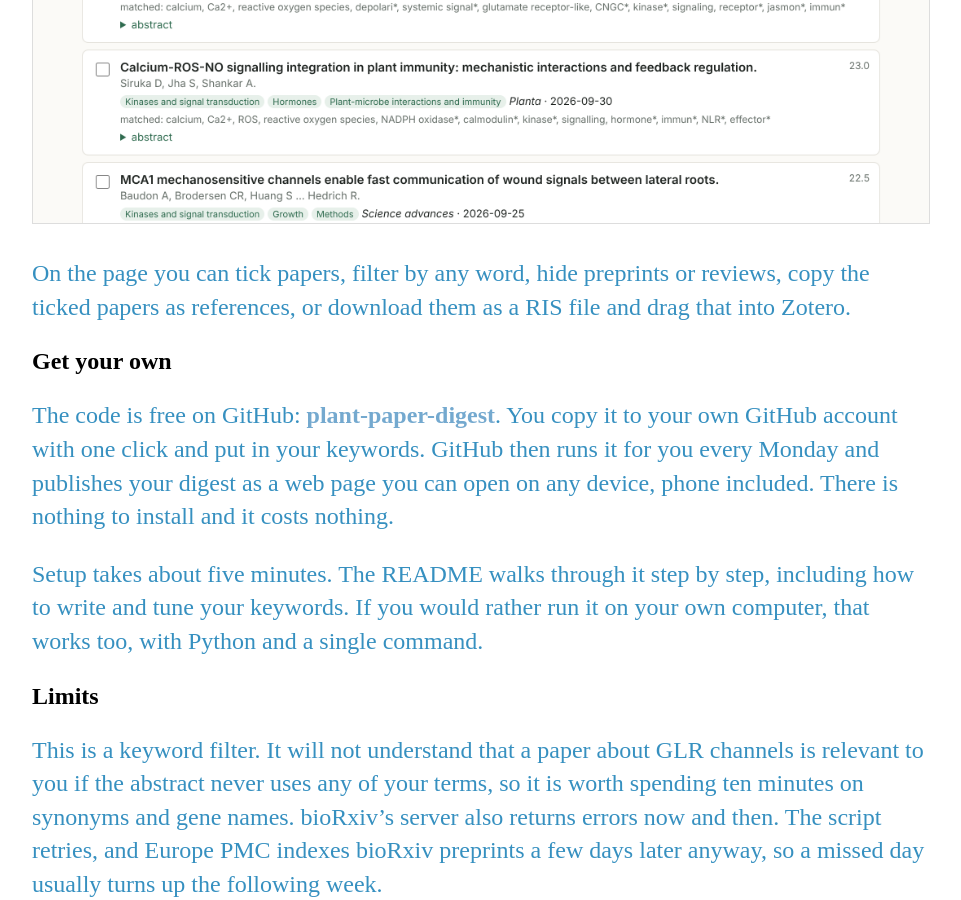
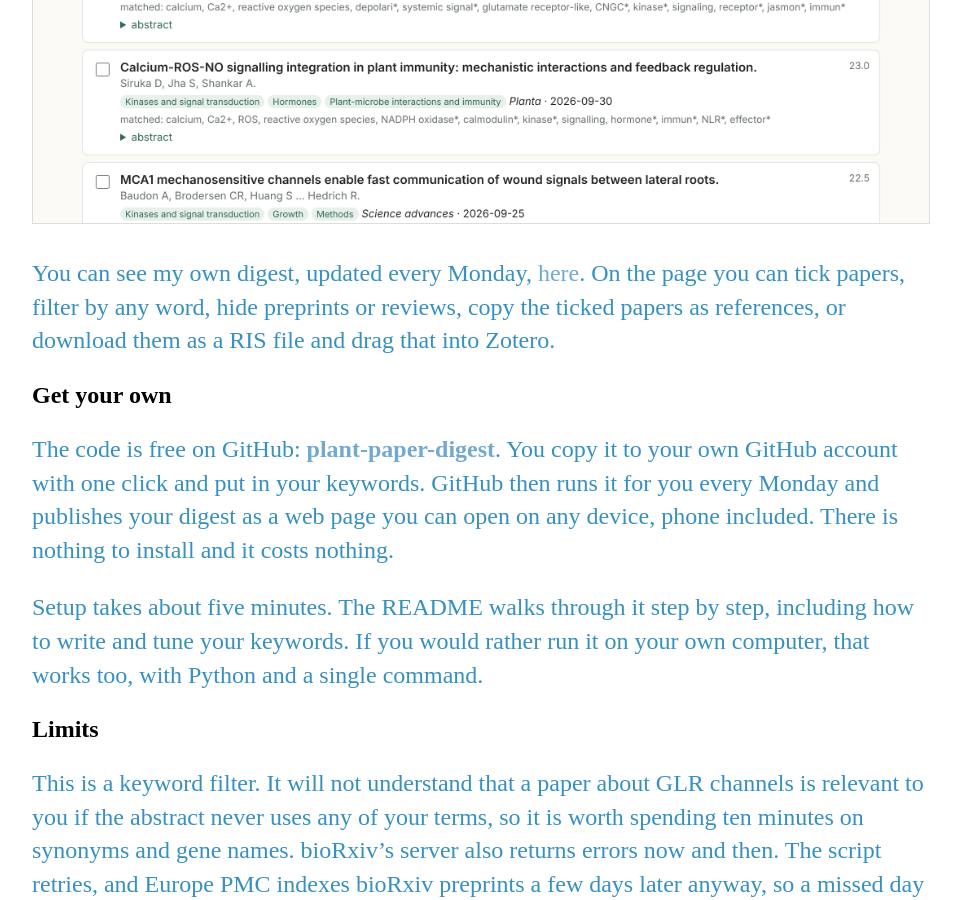
Before and after one commit to milanzupunski/milanzupunski.github.io, a Jekyll site: the page built from _posts/2026-10-08-plant-paper-digest.md, in a window 1280 px wide and 900 px high, scrolled down 1717 px. Shown: the whole window, without its empty margins (160-1121 px from the left). Built offline with Jekyll 4.4.1, drawn with Linux system fonts in a browser that asks for light colours.

Commit message:
Add Paper digest link to the site menu and the post
Co-Authored-By: Claude Opus 5.5 <noreply@anthropic.com>
Claude-Session: https://claude.ai/code/session_01EVEu49wjJq7UUv7ciGitSx

```diff
--- a/_layouts/default.html
+++ b/_layouts/default.html
@@ -33,6 +33,7 @@
                 <li><a href="/about">About</a></li>
                 <li><a href="/cv">CV</a></li>
                 <li><a href="/blog">Blog</a></li>
+                <li><a href="/my-paper-digest/">Paper digest</a></li>
             </ul>
         </nav>
         <div class="container">
--- a/_posts/2026-10-08-plant-paper-digest.md
+++ b/_posts/2026-10-08-plant-paper-digest.md
@@ -32,7 +32,7 @@ On my first 30-day test run, the three sources returned about 18,000 unique reco
 
 ![The calcium and ROS section of my first digest](/docs/assets/plant-paper-digest-screenshot.png)
 
-On the page you can tick papers, filter by any word, hide preprints or reviews, copy the ticked papers as references, or download them as a RIS file and drag that into Zotero.
+You can see my own digest, updated every Monday, [here](/my-paper-digest/). On the page you can tick papers, filter by any word, hide preprints or reviews, copy the ticked papers as references, or download them as a RIS file and drag that into Zotero.
 
 ## Get your own
 
```
